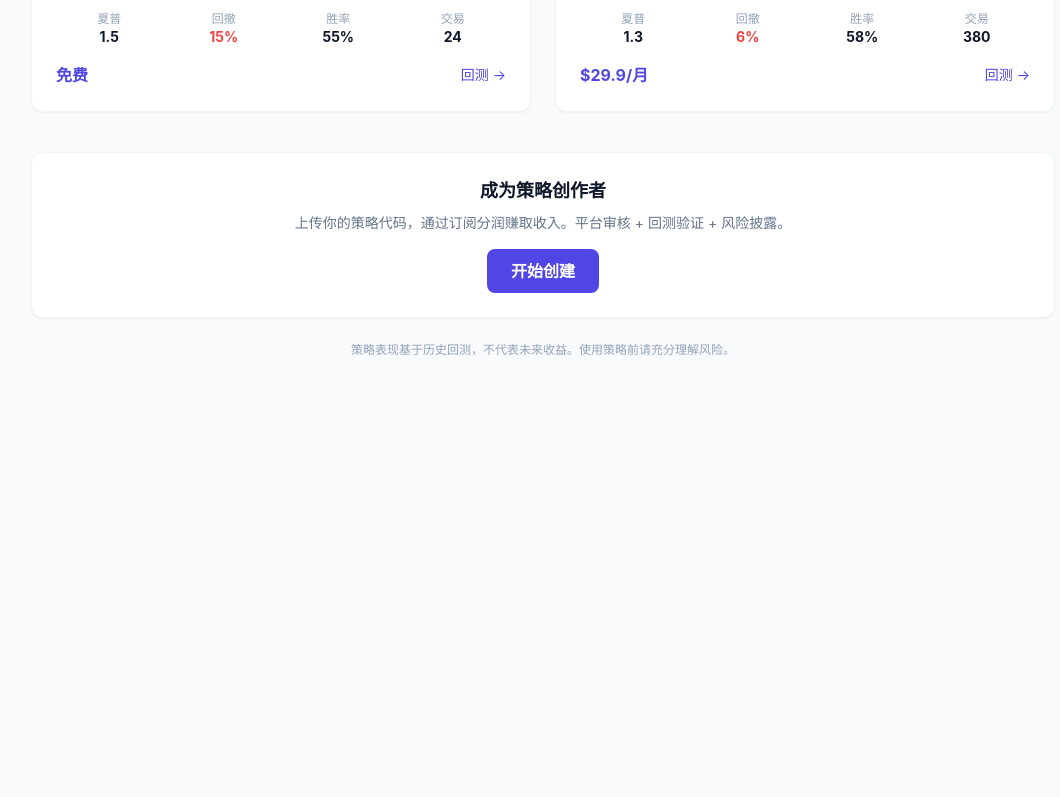
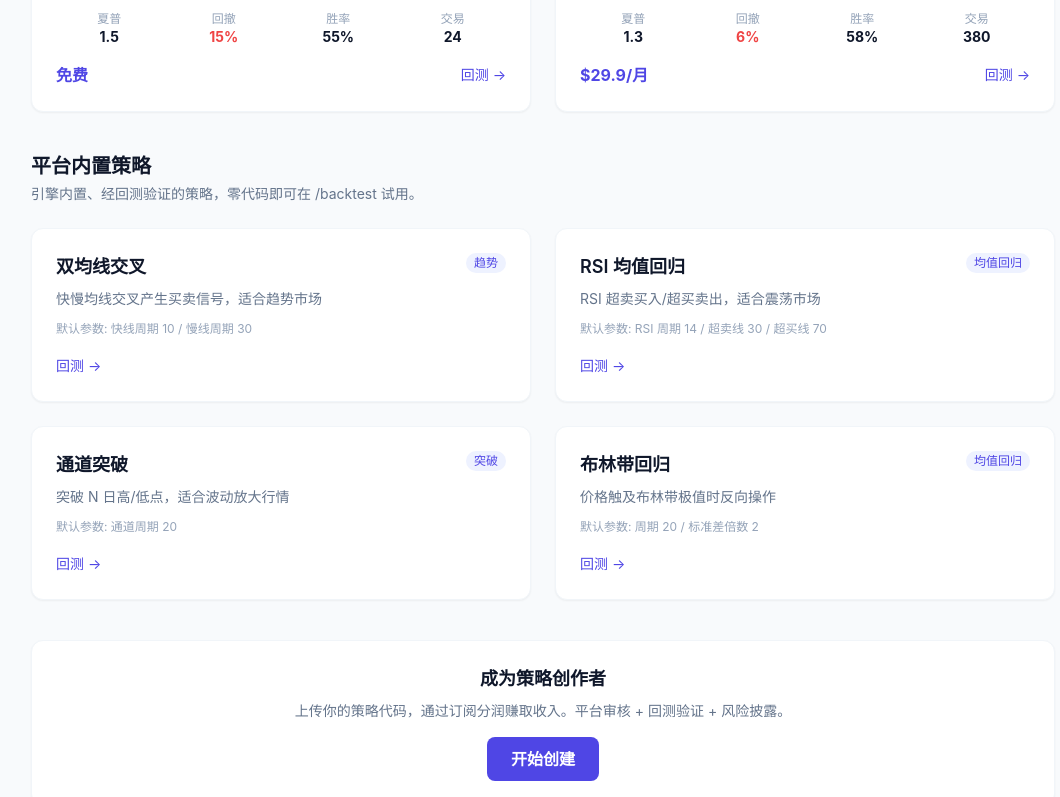
Before and after one commit to weacond/weacondwebsite, a Next.js app: page /strategies in a window 1280 px wide. Shown: the part 568-1365 px from the top of the page, without its empty margins (97-1157 px from the left). Before the commit the page ends 990 px from the top, so only its background shows below. Built offline with nearby package versions, Linux system fonts and the light colour scheme.

Commit message:
feat(strategies): add built-in strategies section driven by STRATEGY_REGISTRY (single source of truth, like /compare)

```diff
--- a/pages/strategies.js
+++ b/pages/strategies.js
@@ -4,6 +4,7 @@ import Navbar from "../components/Navbar";
 import { useLanguage } from "../contexts/LanguageContext";
 import Head from "next/head";
 import Link from "next/link";
+import { STRATEGY_REGISTRY } from "../lib/backtest";
 
 export const metadata = {
   title: "策略市场 — Weacond",
@@ -56,6 +57,27 @@ export default function StrategiesPage() {
             ))}
           </div>
 
+          {/* 平台内置策略（引擎 registry，单一数据源） */}
+          <div className="mt-10">
+            <h2 className="text-xl font-bold mb-1">{L.builtInTitle}</h2>
+            <p className="text-sm text-slate-500 mb-6">{L.builtInDesc}</p>
+            <div className="grid md:grid-cols-2 gap-6">
+              {Object.values(STRATEGY_REGISTRY).map((s) => (
+                <div key={s.name} className="bg-white rounded-xl p-6 shadow-sm border border-slate-100 hover:border-indigo-200 transition-colors">
+                  <div className="flex items-start justify-between mb-2">
+                    <h3 className="font-semibold text-lg">{lang === "en" ? s.nameEn : s.name}</h3>
+                    <span className="text-xs bg-indigo-50 text-indigo-600 px-2 py-0.5 rounded-full">{(L.cats && L.cats[s.category]) || s.category}</span>
+                  </div>
+                  <p className="text-sm text-slate-500 mb-3">{lang === "en" ? s.descriptionEn : s.description}</p>
+                  <div className="text-xs text-slate-400 mb-4">
+                    {L.params}: {s.params.map((p) => `${lang === "en" ? p.key : p.label} ${p.default}`).join(" / ")}
+                  </div>
+                  <Link href="/backtest" className="text-sm text-indigo-600 hover:underline">{L.backtest} →</Link>
+                </div>
+              ))}
+            </div>
+          </div>
+
           {/* 创作者入口 */}
           <div className="mt-10 bg-white rounded-xl p-6 shadow-sm border border-slate-100 text-center">
             <h3 className="font-semibold text-lg mb-2">{L.creatorTitle}</h3>
@@ -78,6 +100,10 @@ const zh = {
   verified: "已验证",
   sharpe: "夏普", maxDD: "回撤", winRate: "胜率", trades: "交易",
   backtest: "回测",
+  builtInTitle: "平台内置策略",
+  builtInDesc: "引擎内置、经回测验证的策略，零代码即可在 /backtest 试用。",
+  params: "默认参数",
+  cats: { trend: "趋势", mean_reversion: "均值回归", breakout: "突破" },
   creatorTitle: "成为策略创作者",
   creatorDesc: "上传你的策略代码，通过订阅分润赚取收入。平台审核 + 回测验证 + 风险披露。",
   becomeCreator: "开始创建",
@@ -89,6 +115,10 @@ const en = {
   verified: "Verified",
   sharpe: "Sharpe", maxDD: "Max DD", winRate: "Win", trades: "Trades",
   backtest: "Backtest",
+  builtInTitle: "Built-in Strategies",
+  builtInDesc: "Engine-provided, backtested strategies. Try any in /backtest with zero code.",
+  params: "Default params",
+  cats: { trend: "Trend", mean_reversion: "Mean Reversion", breakout: "Breakout" },
   creatorTitle: "Become a Strategy Creator",
   creatorDesc: "Upload your strategy code and earn revenue through subscription sharing. Platform review + backtest verification + risk disclosure.",
   becomeCreator: "Start Creating",
```
